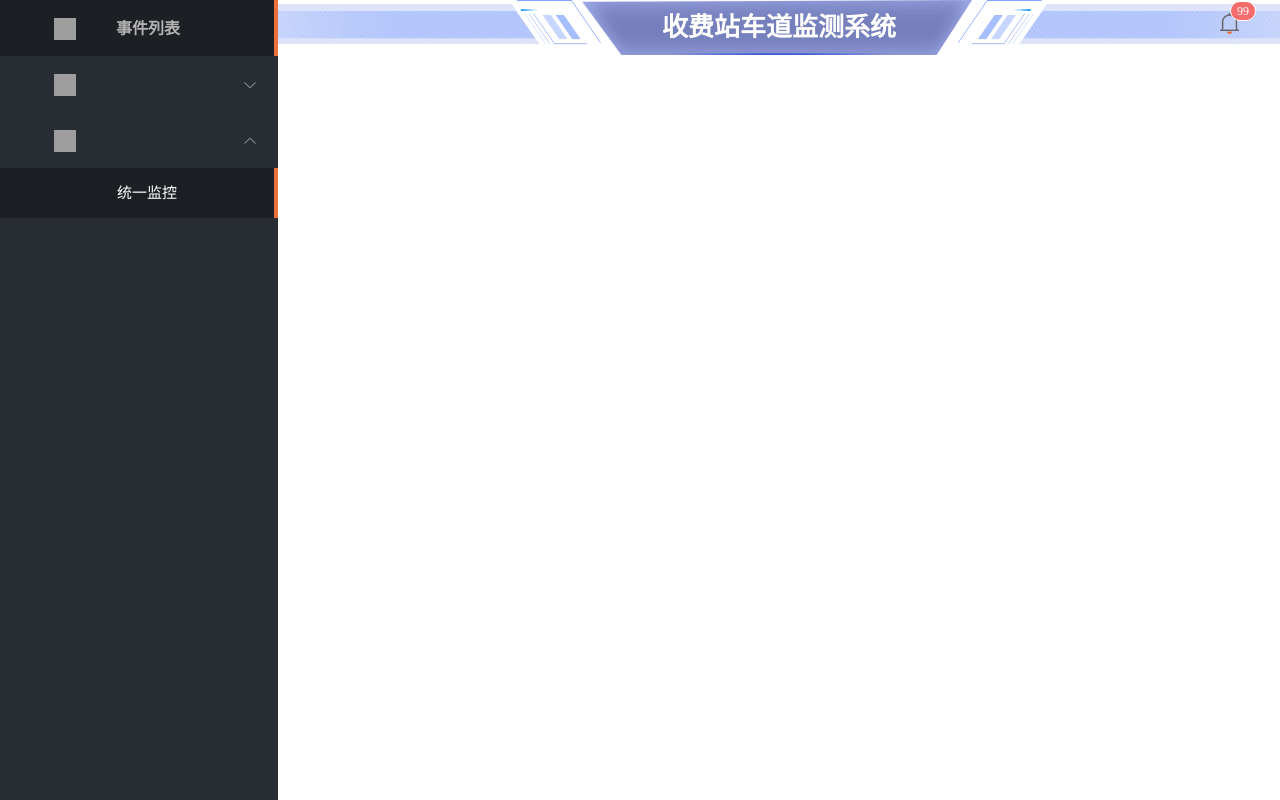
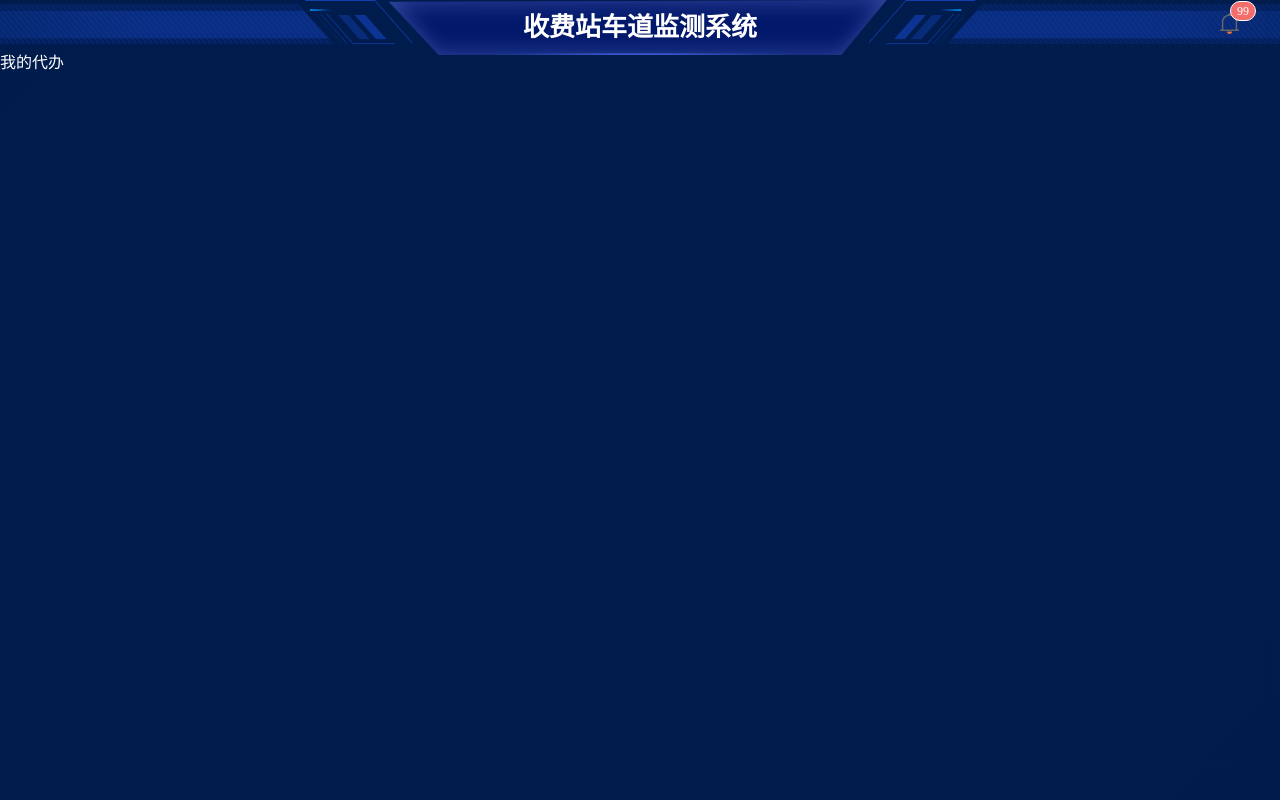
Before and after one commit to EastCenturyFE/RSU_web, a Vue app: page /#/Monitor in a window 1280 px wide. Built offline with nearby package versions, Linux system fonts and the light colour scheme; grey boxes are pictures that could not be loaded.

Commit message:
修改路由结构

```diff
--- a/package.json
+++ b/package.json
@@ -13,6 +13,7 @@
     "md5": "^2.2.1",
     "qs": "^6.6.0",
     "vue": "^2.5.22",
+    "vue-amap": "^0.5.10",
     "vue-router": "^3.0.1",
     "vuex": "^3.0.1"
   },
--- a/src/router/routes.js
+++ b/src/router/routes.js
@@ -1,13 +1,13 @@
-import { pages } from '@/config';
+import { pages } from '@/config'
 
 import {
   initRoutesMeta,
   getNavMenuConfig,
   downToUpReduceMetaAuthority,
-} from '@/utils/router';
+} from '@/utils/router'
 
-const HomeLayout = () =>
-  import(/* webpackChunkName: "home" */ '@/layout/HomeLayout.vue')
+// const HomeLayout = () =>
+//   import(/* webpackChunkName: "home" */ '@/layout/HomeLayout.vue')
 const HomePage = () =>
   import(/* webpackChunkName: "home" */ '@/views/HomePage')
 
@@ -23,12 +23,13 @@ const Monitor = () =>
 
 const routes = [
   {
-    path: '/index',
+    path: '/',
     component: IndexLayout,
     meta: { hideInMenu: true },
+    redirect: '/index',
     children: [
       {
-        path: '',
+        path: '/index',
         name: 'loglist',
         component: LogList,
         meta: {
@@ -37,19 +38,21 @@ const routes = [
           authority: false,
         },
       },
-    ],
-  },
-
-  {
-    path: '/home',
-    component: IndexLayout,
-    meta: { hideInMenu: false },
-    children: [
       {
-        path: '',
+        path: '/Monitor',
+        component: Monitor,
+        meta: {
+          name: '统一监控',
+          title: '统一监控',
+          icon: 'uniteMonitor',
+          authority: false,
+        },
+      },
+      {
+        path: '/home',
+        component: HomePage,
         alias: pages.home.name,
         name: pages.home.name,
-        component: HomePage,
         meta: {
           name: '首页',
           title: '首页',
@@ -59,54 +62,11 @@ const routes = [
       },
     ],
   },
-  {
-    path: '/Monitor',
-    component: HomeLayout,
-    meta: { hideInMenu: false },
-    children: [
-      {
-        path: '',
-        name: 'IndexLayout',
-        component: Monitor,
-        meta: {
-          name: '统一监控',
-          title: '统一监控',
-          icon: 'uniteMonitor',
-          authority: false,
-        },
-      },
-    ],
-  },
   // {
-  //   path: 'outsideLink',
-  //   meta: {
-  //     name: '实时定位',
-  //     icon: 'realTimePositioning',
-  //     path: 'http://www.baidu.com',
-  //   },
+  //   path: '/',
+  //   redirect: 'index',
+  //   meta: { hideInMenu: true },
   // },
-  // {
-  //   path: 'dataVisualization',
-  //   meta: {
-  //     name: '数据可视化',
-  //     icon: 'dataVisualization',
-  //     path: 'http://www.baidu.com',
-  //   },
-  // },
-  // {
-  //   path: pages.login.path,
-  //   name: pages.login.name,
-  //   component: LoginPage,
-  //   meta: {
-  //     title: '登录页面',
-  //     hideInMenu: true,
-  //   },
-  // },
-  {
-    path: '/',
-    redirect: 'index',
-    meta: { hideInMenu: true },
-  },
   // {
   //   path: '/403',
   //   component: NoPermission,
```
Also changed, not shown: 1 other file (tests, documents, lock files or other folders).
